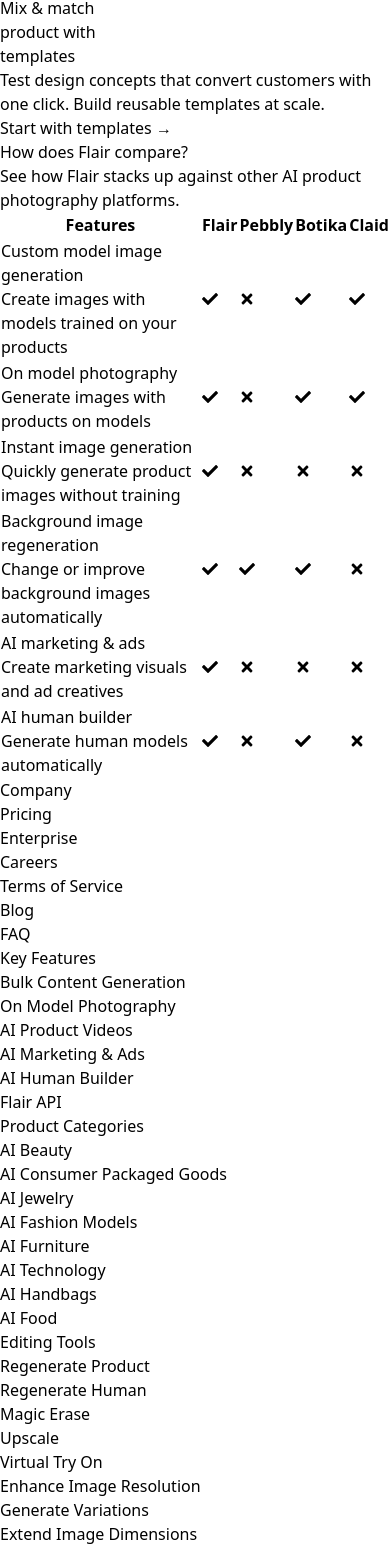
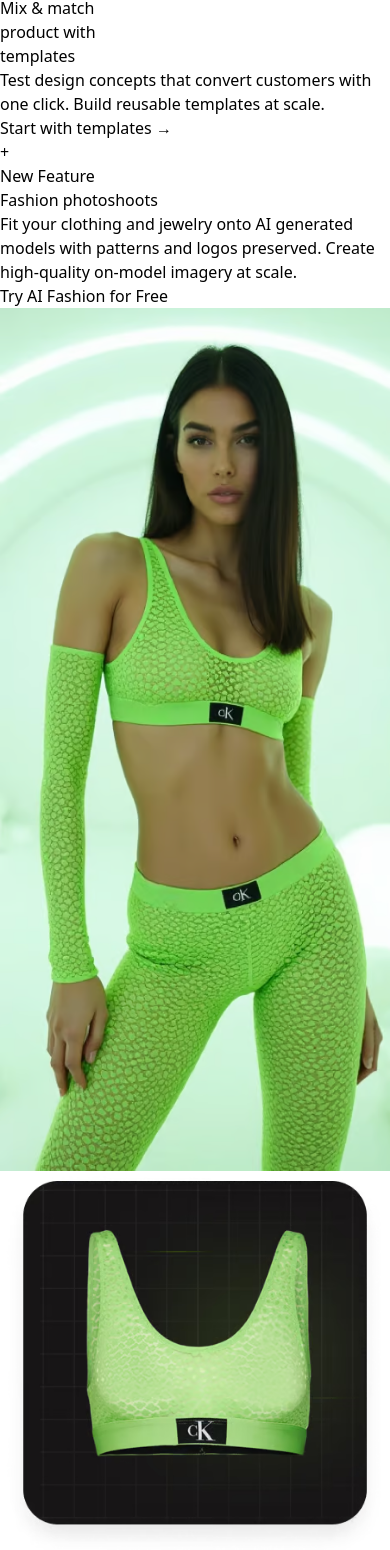
Before and after one commit to yaswanth-chokkapu/PixelPerfectChallenge, a React (Vite) app in the folder flair/: page / in a window 390 px wide. Shown: the part 9838-11388 px from the top of the page. Built offline with nearby package versions, Linux system fonts and the light colour scheme.

Commit message:
new commit

```diff
--- a/flair/src/App.jsx
+++ b/flair/src/App.jsx
@@ -7,6 +7,8 @@
 import HeroSection from "./components/models";
 import Icons from "./components/Icons";
 import Template from "./components/Template";
+import Template2 from "./components/Template2";
+
 
 
 
@@ -20,6 +22,7 @@
       <HeroSection />
      <Icons />
        <Template />
+            <Template2 />
       <ComparisonSection/>
 
 
--- /dev/null
+++ b/flair/src/components/template2.jsx
@@ -0,0 +1,50 @@
+import React from "react";
+import newmodel from "../assets/newmodel.avif";
+import newmodel2 from "../assets/newmodel2.avif";
+
+const Template2 = () => {
+  return (
+    <div className="min-h-screen w-full bg-black text-white flex items-center justify-center px-10">
+     + <div className="grid grid-cols-1 md:grid-cols-2 gap-10 items-center max-w-6xl">
+
+        {/* Left side - text content */}
+        <div className="space-y-6">
+          <p className="text-green-500 font-semibold uppercase tracking-widest text-sm">
+            New Feature
+          </p>
+          <h1 className="text-4xl font-bold">Fashion photoshoots</h1>
+          <p className="text-gray-400 leading-relaxed">
+            Fit your clothing and jewelry onto AI generated models with patterns
+            and logos preserved. Create high-quality on-model imagery at scale.
+          </p>
+          <button
+            className="bg-green-500 text-black px-6 py-3 rounded-md font-semibold
+                       hover:shadow-[0_0_20px_#22c55e] transition-all duration-300"
+          >
+            Try AI Fashion for Free
+          </button>
+        </div>
+
+        {/* Right side - images */}
+        <div className="relative flex justify-center">
+          {/* Main model image */}
+          <img
+            src={newmodel2}
+            alt="Model"
+            className="rounded-lg shadow-lg max-h-[500px] object-cover"
+          />
+          {/* Inset clothing image */}
+          <img
+  src={newmodel}
+  alt="Clothing"
+  className="absolute top-10 left-[-60px] w-40 rounded-lg shadow-xl
+             sm:w-28 sm:top-5 sm:left-[-30px]"
+/>
+
+        </div>
+      </div>
+    </div>
+  );
+};
+
+export default Template2;
```
Also changed, not shown: flair/src/assets/newmodel2.avif (added).
